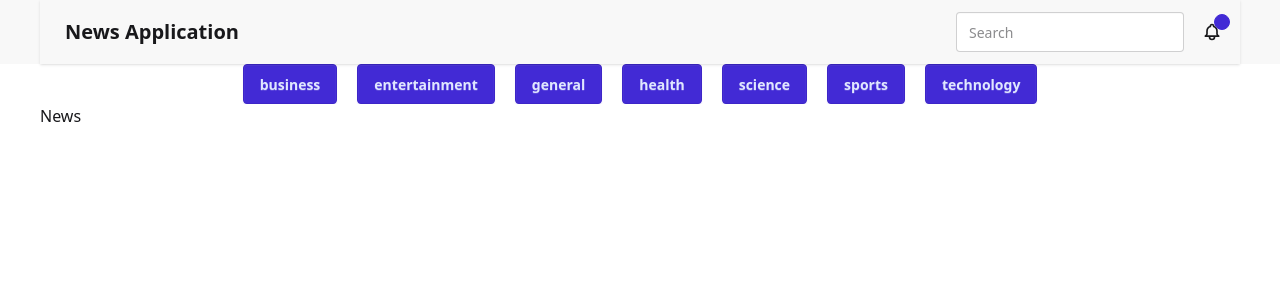
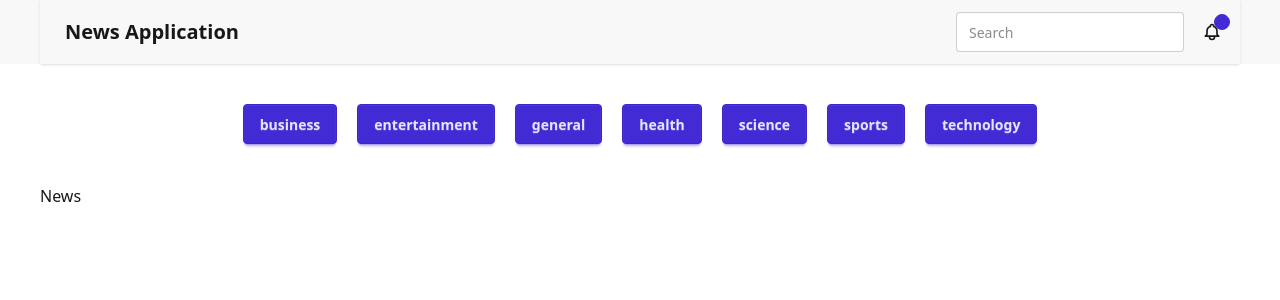
Before and after one commit to nehatkr/React-Practice-Projects, a React (Vite) app: page / in a window 1280 px wide. Shown: the top 300 px of the page. Built offline with nearby package versions, Linux system fonts and the light colour scheme.

Commit message:
Sending className asaProps

```diff
--- a/src/App.jsx
+++ b/src/App.jsx
@@ -9,7 +9,7 @@ function App() {
   return (
     <>
      <Navbar />
-     <Category />
+     <Category className='py-10' />
      <News />
     </>
   )
--- a/src/component/Category.jsx
+++ b/src/component/Category.jsx
@@ -1,12 +1,12 @@
 import React from 'react'
 import Wrapper from './Wrapper'
 
-const Category = () => {
+const Category = ({className}) => {
 
     const categories = ['business', 'entertainment', 'general', 'health', 'science', 'sports', 'technology']
   return (
     <Wrapper>
-    <div className=' max-w-full w-fit flex  gap-5 m-auto overflow-auto px-4 scrollbar-none'>
+    <div className={` max-w-full w-fit flex  gap-5 m-auto overflow-auto px-4 scrollbar-none ${className}`}>
        { categories.map((Category)=>{
         return(
 
```
